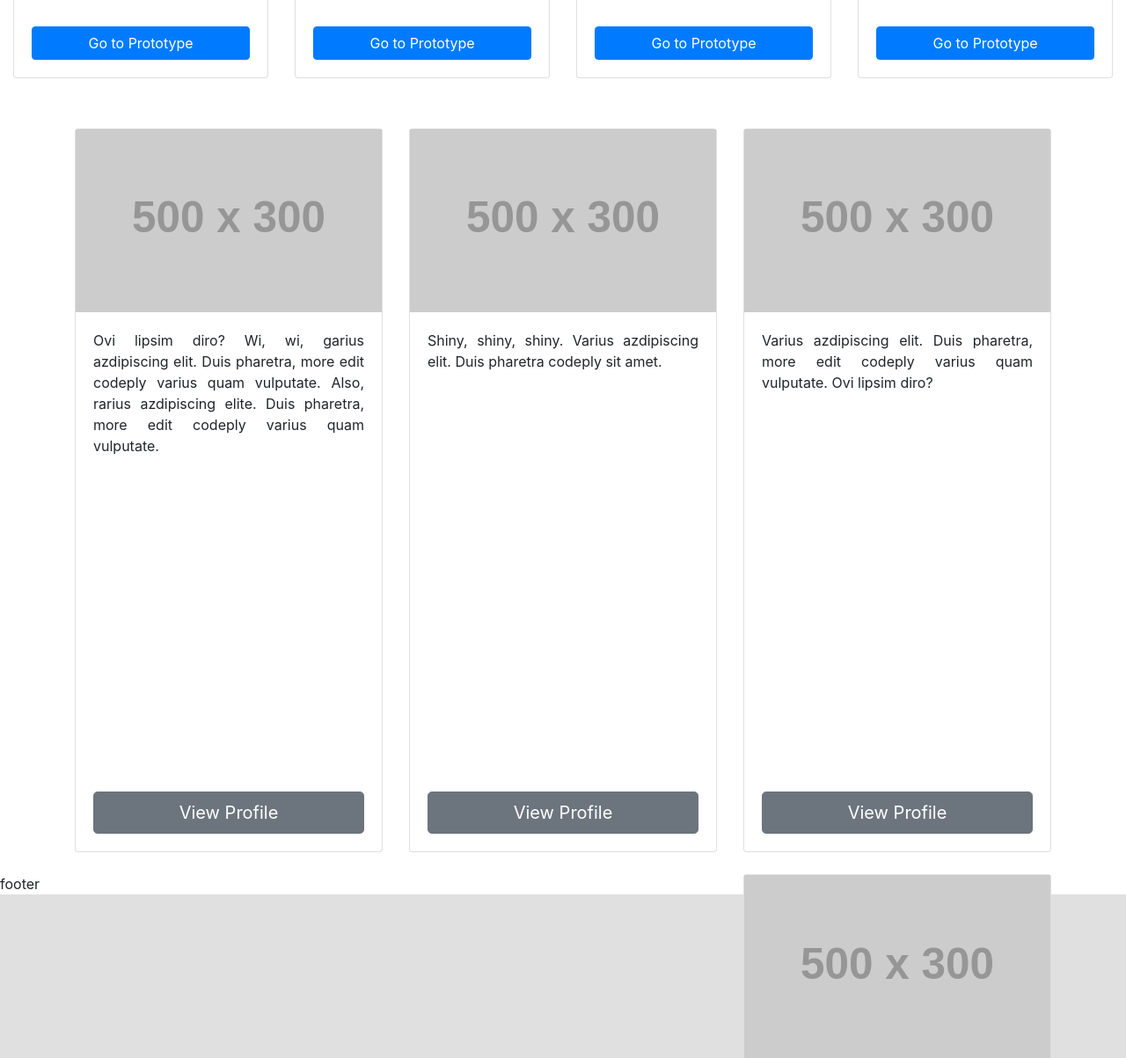
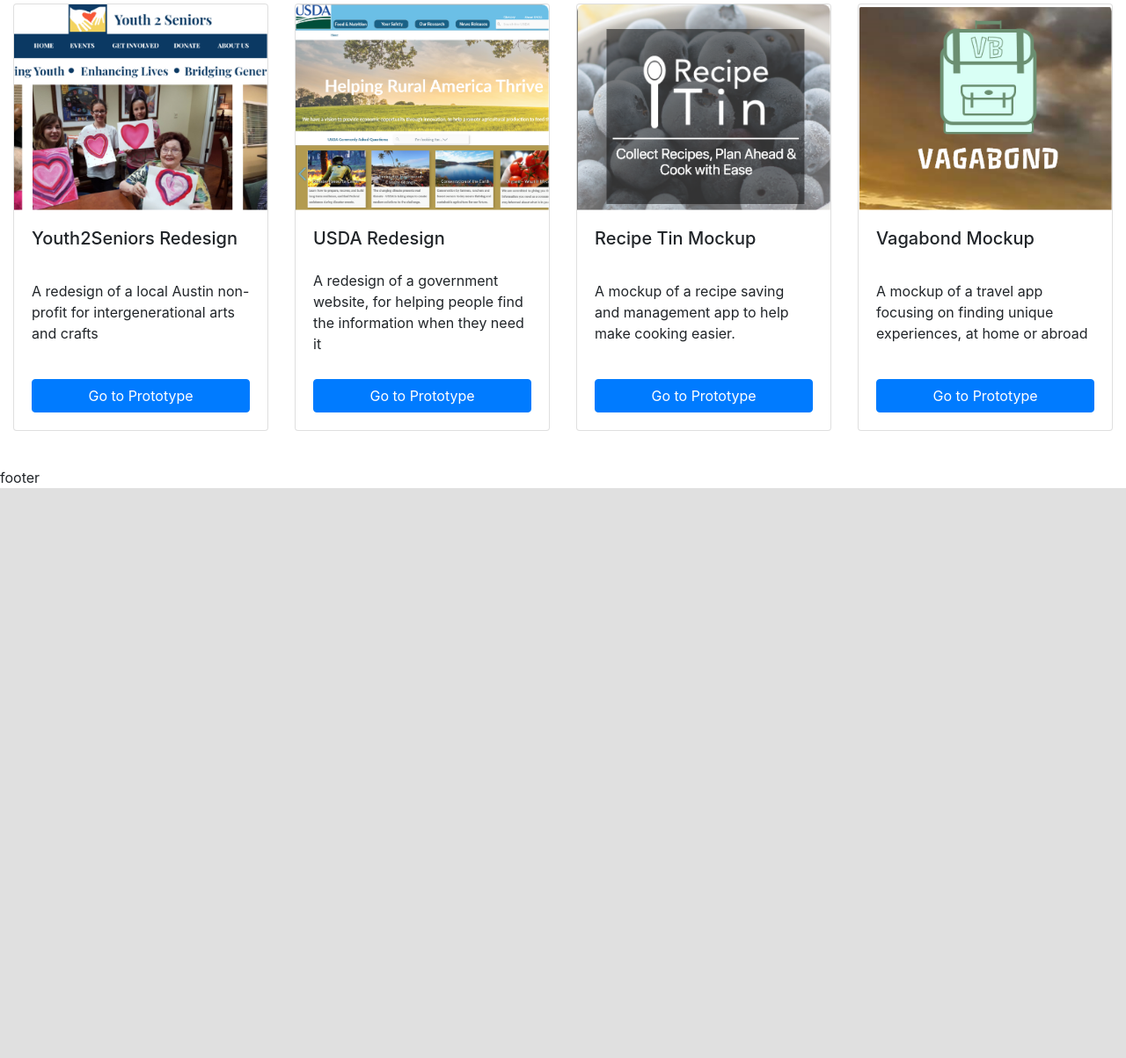
Before and after one commit to Gilgamesh1984/homework_17, a plain HTML site: page index.html in a window 1280 px wide. Shown: the part 1296-2499 px from the top of the page at 88% size. After the commit the page ends 1851 px from the top, so only its background shows below. Drawn offline with nearby package versions, Linux system fonts and the light colour scheme; placeholder pictures from the web are drawn by us.

Commit message:
jumbotron - broken pre-fix

```diff
--- a/css/style.css
+++ b/css/style.css
@@ -48,8 +48,15 @@
     /* align-content: right;
     justify-content: flex-end;*/
     float: right;
+}
 
-
+.resume-box {
+    float: left;
+    width: 310px;
+    height: 465px;
+    outline: 1px solid blue;
+    object-fit: contain;
+    box-shadow: 5px 3px 6px 0 rgba(0, 0, 0, 0.16);
 }
 
 html {
--- a/index.html
+++ b/index.html
@@ -43,7 +43,9 @@
                     <h1 class="display-4">Grant Specht</h1>
                     <p class="lead">UX/UI Designer</p>
                     <hr class="my-4">
+                    <div class="resume-box">
                     <p class="intro"> I am a compassionate, motivated, an eager to prove myself. I have over a decade of experience in <br>hospitality and nonprofit organizations and I am taking that talent and pivoting into the tech sector.
+                    </div>
 
                  </div>
             <div class="col-md-12">
@@ -52,6 +54,8 @@
             </div>
             </div>
             </div>
+            <!--CARD CONTAINERS START HERE-->
+<section>
         <div class="container-fluid">
                 <div class="row">
                   <div class="cardContainer col-lg-3 col-md-6 col-sm-12">
@@ -89,67 +93,8 @@
                   </div></div>
                 </div>
               </div>
+</section>
 
-  <div class="container">
-    <div class="row pt-4">
-        <div class="col-lg-4 col-sm-6 py-2">
-
-            <!-- card -->
-            <div class="card h-100">
-                <div class="card-img-top">
-                    <img src="//placehold.it/500x300/222/fff" class="img-fluid mx-auto d-block" alt="card image 1">
-                </div>
-                <div class="card-block d-flex flex-column">
-                    <p class="text-justify">Ovi lipsim diro? Wi, wi, garius azdipiscing elit. Duis pharetra, more edit codeply varius quam vulputate. Also, rarius azdipiscing elite. Duis pharetra, more edit codeply varius quam vulputate. </p>
-                    <a href="" data-target="#profileModal" data-toggle="modal" data-caption="Tammy" data-src="./assets/images/pr-sample2.jpg" class="btn btn-secondary btn-lg btn-block text-truncate mt-auto">View Profile</a>
-                </div>
-            </div>
-            <!-- card -->
-
-        </div>
-        <div class="col-lg-4 col-sm-6 py-2">
-
-            <!-- card -->
-            <div class="card h-100">
-                <div class="card-img-top">
-                    <img src="//placehold.it/500x300" class="img-fluid mx-auto d-block" alt="card image 3">
-                </div>
-                <div class="card-block d-flex flex-column">
-                    <p class="text-justify">Shiny, shiny, shiny. Varius azdipiscing elit. Duis pharetra codeply sit amet.</p>
-                    <a href="" data-target="#profileModal" data-toggle="modal" data-caption="Marcus" data-src="./assets/images/pr-sample1.jpg" class="btn btn-secondary btn-lg btn-block text-truncate mt-auto">View Profile</a>
-                </div>
-            </div>
-            <!-- card -->
-
-        </div>
-        <div class="col-lg-4 col-sm-6 mx-auto py-2">
-
-            <!-- card -->
-            <div class="card h-100">
-                <div class="card-img-top">
-                    <img src="//placehold.it/500x300/330033/fff" class="img-fluid mx-auto d-block" alt="card image 3">
-                </div>
-                <div class="card-block d-flex flex-column">
-                    <p class="text-justify">Varius azdipiscing elit. Duis pharetra, more edit codeply varius quam vulputate. Ovi lipsim diro?</p>
-                    <a href="" data-target="#profileModal" data-toggle="modal" data-caption="Carry" data-src="./assets/images/pr-sample7.jpg" class="btn btn-secondary btn-lg btn-block text-truncate mt-auto">View Profile</a>
-                </div>
-            </div>
-            <!-- card -->
-                      <!-- card -->
-            <div class="card h-100">
-                <div class="card-img-top">
-                    <img src="//placehold.it/500x300/330033/fff" class="img-fluid mx-auto d-block" alt="card image 3">
-                </div>
-                <div class="card-block d-flex flex-column">
-                    <p class="text-justify">Varius azdipiscing elit. Duis pharetra, more edit codeply varius quam vulputate. Ovi lipsim diro?</p>
-                    <a href="" data-target="#profileModal" data-toggle="modal" data-caption="Carry" data-src="./assets/images/pr-sample7.jpg" class="btn btn-secondary btn-lg btn-block text-truncate mt-auto">View Profile</a>
-                </div>
-            </div>
-            <!-- card -->
-
-        </div>
-    </div>
-</div>
 
   <section>
     <div class="about-me">
```
